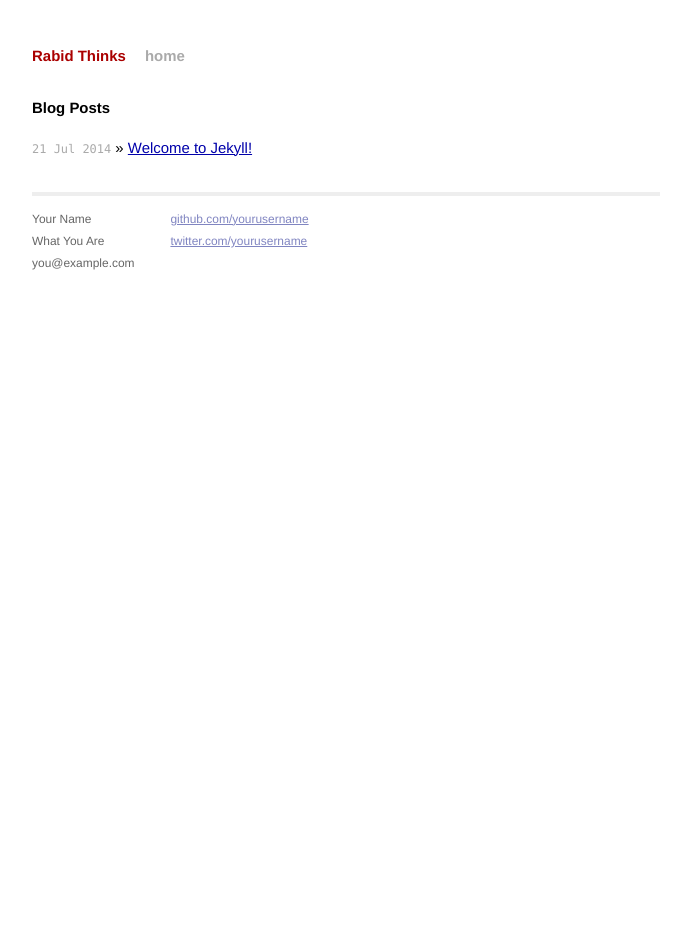
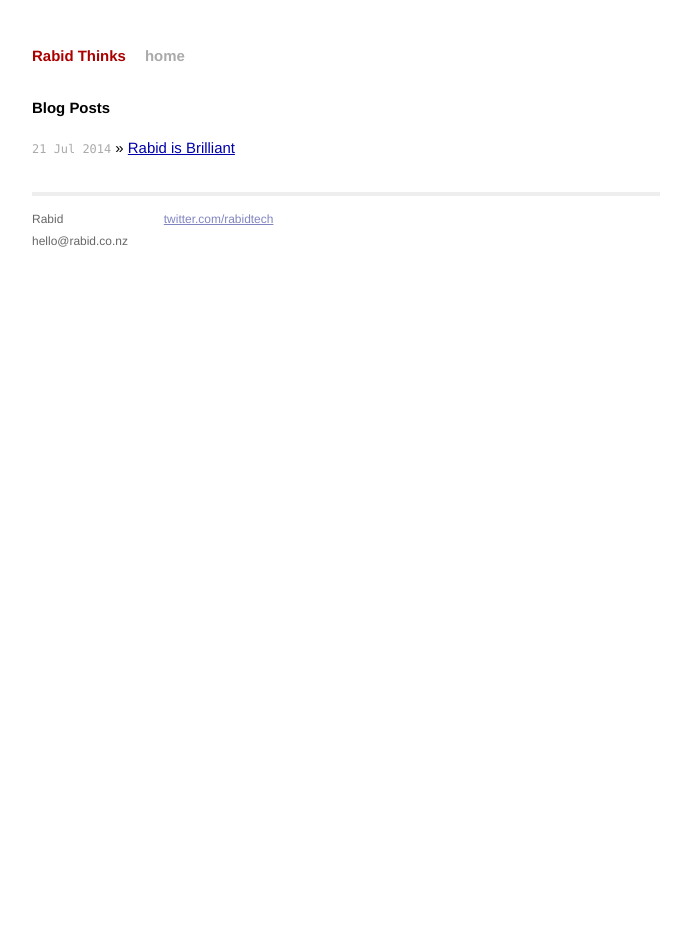
Before and after one commit to soundasleep/rabid.github.io, a Jekyll site: the page built from index.html, in a window 1280 px wide. Shown: the whole page, without its empty margins (294-985 px from the left). Built offline with Jekyll 4.4.1, drawn with Linux system fonts in a browser that asks for light colours; Markdown is read by kramdown in place of the engine named in the settings.

Commit message:
yes do the thing

```diff
--- a/_layouts/default.html
+++ b/_layouts/default.html
@@ -26,15 +26,13 @@
           <div class="footer">
             <div class="contact">
               <p>
-                Your Name<br />
-                What You Are<br />
-                you@example.com
+                Rabid<br />
+                hello@rabid.co.nz
               </p>
             </div>
             <div class="contact">
               <p>
-                <a href="https://github.com/yourusername">github.com/yourusername</a><br />
-                <a href="https://twitter.com/yourusername">twitter.com/yourusername</a><br />
+                <a href="https://twitter.com/rabidtech">twitter.com/rabidtech</a><br />
               </p>
             </div>
           </div>
```
Also changed, not shown: _posts/2014-07-21-initial-post.markdown (added, +7 -0 lines), _posts/2014-07-21-welcome-to-jekyll.markdown (deleted, +0 -24 lines), README.md, _config.yml (line endings or trailing spaces).
